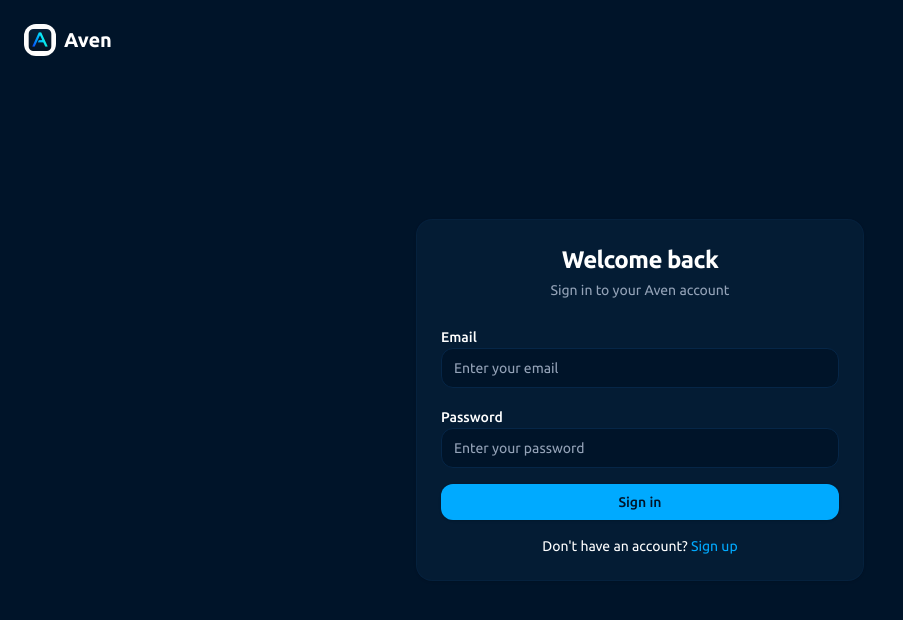
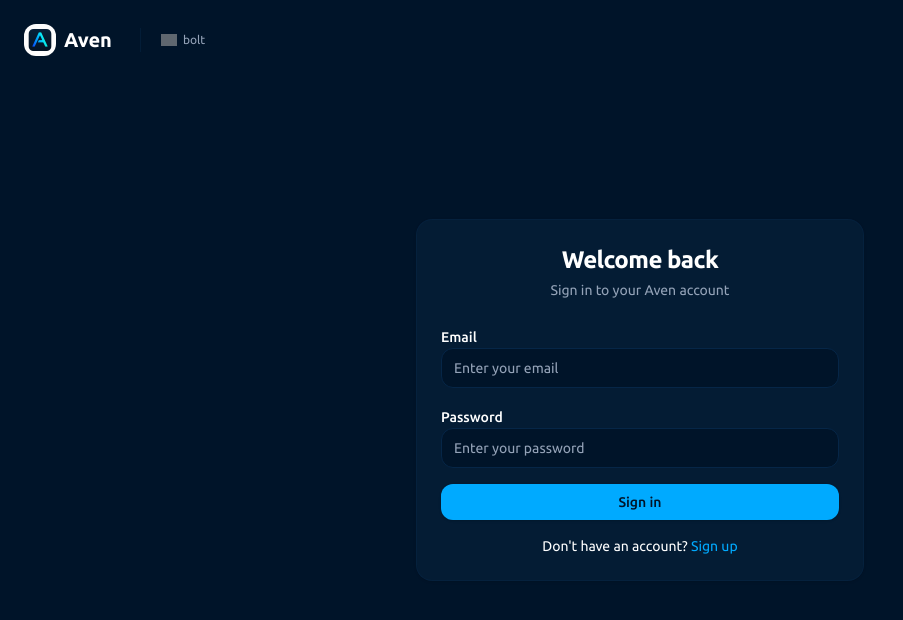
Before and after one commit to balojey/kun, a Next.js app: page /login in a window 1280 px wide. Shown: the top 620 px of the page, without its empty margins (0-903 px from the left). Built offline with nearby package versions, Linux system fonts and the light colour scheme; no server answers; grey boxes are pictures that could not be loaded.

Commit message:
Add Bolt Logo to App Headers

```diff
--- a/app/login/page.tsx
+++ b/app/login/page.tsx
@@ -3,6 +3,7 @@
 import { useState } from 'react';
 import { useRouter } from 'next/navigation';
 import Link from 'next/link';
+import Image from 'next/image';
 import { useForm } from 'react-hook-form';
 import { zodResolver } from '@hookform/resolvers/zod';
 import { z } from 'zod';
@@ -59,10 +60,35 @@ export default function LoginPage() {
     <div className="min-h-screen flex items-center justify-center bg-background p-4">
       {/* Header */}
       <div className="absolute top-0 left-0 right-0 p-6">
-        <Link href="/" className="flex items-center space-x-2">
-          <Logo width={32} height={32} priority />
-          <span className="font-bold text-xl">Aven</span>
-        </Link>
+        <div className="flex items-center gap-4">
+          <Link href="/" className="flex items-center space-x-2">
+            <Logo width={32} height={32} priority />
+            <span className="font-bold text-xl">Aven</span>
+          </Link>
+
+          {/* Bolt Logo - Subtle placement */}
+          <div className="flex items-center">
+            <div className="w-px h-6 bg-border/50 mx-3" />
+            <Link
+              href="https://bolt.new"
+              target="_blank"
+              rel="noopener noreferrer"
+              className="flex items-center gap-1.5 px-2 py-1 rounded-md hover:bg-accent/50 transition-colors group"
+              title="Powered by Bolt"
+            >
+              <Image
+                src="/black_circle_360x360.png"
+                alt="Bolt"
+                width={16}
+                height={16}
+                className="opacity-60 group-hover:opacity-80 transition-opacity"
+              />
+              <span className="text-xs text-muted-foreground group-hover:text-foreground transition-colors">
+                bolt
+              </span>
+            </Link>
+          </div>
+        </div>
       </div>
 
       <Card className="w-full max-w-md">
--- a/app/pricing/page.tsx
+++ b/app/pricing/page.tsx
@@ -1,6 +1,7 @@
 'use client';
 
 import Link from 'next/link';
+import Image from 'next/image';
 import { ArrowLeft } from 'lucide-react';
 import { Button } from '@/components/ui/button';
 import { ProductCard } from '@/components/stripe/product-card';
@@ -23,10 +24,35 @@ export default function PublicPricingPage() {
       {/* Simple Header */}
       <header className="sticky top-0 z-50 w-full border-b border-border/40 bg-background/95 backdrop-blur supports-[backdrop-filter]:bg-background/60">
         <div className="flex h-16 items-center justify-between px-6 w-full max-w-7xl mx-auto">
-          <Link href="/" className="flex items-center space-x-2">
-            <Logo width={32} height={32} priority />
-            <span className="font-semibold text-xl">Aven</span>
-          </Link>
+          <div className="flex items-center gap-4">
+            <Link href="/" className="flex items-center space-x-2">
+              <Logo width={32} height={32} priority />
+              <span className="font-semibold text-xl">Aven</span>
+            </Link>
+
+            {/* Bolt Logo - Subtle placement */}
+            <div className="flex items-center">
+              <div className="w-px h-6 bg-border/50 mx-3" />
+              <Link
+                href="https://bolt.new"
+                target="_blank"
+                rel="noopener noreferrer"
+                className="flex items-center gap-1.5 px-2 py-1 rounded-md hover:bg-accent/50 transition-colors group"
+                title="Powered by Bolt"
+              >
+                <Image
+                  src="/black_circle_360x360.png"
+                  alt="Bolt"
+                  width={16}
+                  height={16}
+                  className="opacity-60 group-hover:opacity-80 transition-opacity"
+                />
+                <span className="text-xs text-muted-foreground group-hover:text-foreground transition-colors">
+                  bolt
+                </span>
+              </Link>
+            </div>
+          </div>
 
           <div className="flex items-center space-x-4">
             <ThemeToggle />
--- a/app/signup/page.tsx
+++ b/app/signup/page.tsx
@@ -3,6 +3,7 @@
 import { useState } from 'react';
 import { useRouter } from 'next/navigation';
 import Link from 'next/link';
+import Image from 'next/image';
 import { useForm } from 'react-hook-form';
 import { zodResolver } from '@hookform/resolvers/zod';
 import { z } from 'zod';
@@ -64,10 +65,35 @@ export default function SignupPage() {
     <div className="min-h-screen flex items-center justify-center bg-background p-4">
       {/* Header */}
       <div className="absolute top-0 left-0 right-0 p-6">
-        <Link href="/" className="flex items-center space-x-2">
-          <Logo width={32} height={32} priority />
-          <span className="font-bold text-xl">Aven</span>
-        </Link>
+        <div className="flex items-center gap-4">
+          <Link href="/" className="flex items-center space-x-2">
+            <Logo width={32} height={32} priority />
+            <span className="font-bold text-xl">Aven</span>
+          </Link>
+
+          {/* Bolt Logo - Subtle placement */}
+          <div className="flex items-center">
+            <div className="w-px h-6 bg-border/50 mx-3" />
+            <Link
+              href="https://bolt.new"
+              target="_blank"
+              rel="noopener noreferrer"
+              className="flex items-center gap-1.5 px-2 py-1 rounded-md hover:bg-accent/50 transition-colors group"
+              title="Powered by Bolt"
+            >
+              <Image
+                src="/black_circle_360x360.png"
+                alt="Bolt"
+                width={16}
+                height={16}
+                className="opacity-60 group-hover:opacity-80 transition-opacity"
+              />
+              <span className="text-xs text-muted-foreground group-hover:text-foreground transition-colors">
+                bolt
+              </span>
+            </Link>
+          </div>
+        </div>
       </div>
 
       <Card className="w-full max-w-md">
--- a/components/app-header.tsx
+++ b/components/app-header.tsx
@@ -1,6 +1,7 @@
 'use client';
 
 import Link from 'next/link';
+import Image from 'next/image';
 import { usePathname } from 'next/navigation';
 import { SettingsMenu } from '@/components/settings-menu';
 import { TokenIndicator } from '@/components/tokens/token-indicator';
@@ -12,10 +13,35 @@ export function AppHeader() {
   return (
     <header className="sticky top-0 z-50 w-screen border-b border-border/40 bg-background/95 backdrop-blur supports-[backdrop-filter]:bg-background/60 left-0">
       <div className="max-w-none flex h-16 items-center justify-between px-6 w-full">
-        <Link href="/" className="flex items-center space-x-2">
-          <Logo width={32} height={32} priority />
-          <span className="font-semibold text-xl">Aven</span>
-        </Link>
+        <div className="flex items-center gap-4">
+          <Link href="/" className="flex items-center space-x-2">
+            <Logo width={32} height={32} priority />
+            <span className="font-semibold text-xl">Aven</span>
+          </Link>
+
+          {/* Bolt Logo - Subtle placement */}
+          <div className="flex items-center">
+            <div className="w-px h-6 bg-border/50 mx-3" />
+            <Link
+              href="https://bolt.new"
+              target="_blank"
+              rel="noopener noreferrer"
+              className="flex items-center gap-1.5 px-2 py-1 rounded-md hover:bg-accent/50 transition-colors group"
+              title="Powered by Bolt"
+            >
+              <Image
+                src="/black_circle_360x360.png"
+                alt="Bolt"
+                width={16}
+                height={16}
+                className="opacity-60 group-hover:opacity-80 transition-opacity"
+              />
+              <span className="text-xs text-muted-foreground group-hover:text-foreground transition-colors">
+                bolt
+              </span>
+            </Link>
+          </div>
+        </div>
 
         <div className="flex items-center gap-4">
           <TokenIndicator />
--- a/components/landing/landing-page.tsx
+++ b/components/landing/landing-page.tsx
@@ -1,6 +1,7 @@
 'use client';
 
 import Link from 'next/link';
+import Image from 'next/image';
 import { ArrowRight, Mic, Mail, Zap, Shield, Clock, Brain, CheckCircle, Star, Users, Calendar, FileText } from 'lucide-react';
 import { motion } from 'framer-motion';
 import { Button } from '@/components/ui/button';
@@ -43,6 +44,7 @@ export function LandingPage() {
         className="sticky top-0 z-50 w-full border-b border-border/40 bg-background/80 backdrop-blur-xl supports-[backdrop-filter]:bg-background/60"
       >
         <div className="flex h-16 items-center justify-between px-6 w-full max-w-7xl mx-auto">
+          <div className="flex items-center gap-4">
             <motion.div
               className="flex items-center space-x-2"
               whileHover={{ scale: 1.05 }}
@@ -53,6 +55,31 @@ export function LandingPage() {
                 Aven
               </span>
             </motion.div>
+
+            {/* Bolt Logo - Subtle placement */}
+            <div className="flex items-center">
+              <div className="w-px h-6 bg-border/50 mx-3" />
+              <Link
+                href="https://bolt.new"
+                target="_blank"
+                rel="noopener noreferrer"
+                className="flex items-center gap-1.5 px-2 py-1 rounded-md hover:bg-accent/50 transition-colors group"
+                title="Powered by Bolt"
+              >
+                <Image
+                  src="/black_circle_360x360.png"
+                  alt="Bolt"
+                  width={16}
+                  height={16}
+                  className="opacity-60 group-hover:opacity-80 transition-opacity"
+                />
+                <span className="text-xs text-muted-foreground group-hover:text-foreground transition-colors">
+                  bolt
+                </span>
+              </Link>
+            </div>
+          </div>
+
           <div className="flex items-center space-x-4">
             <ThemeToggle />
             <Link href="/pricing">
```
Lines whose indentation alone changed are shown as unchanged.
